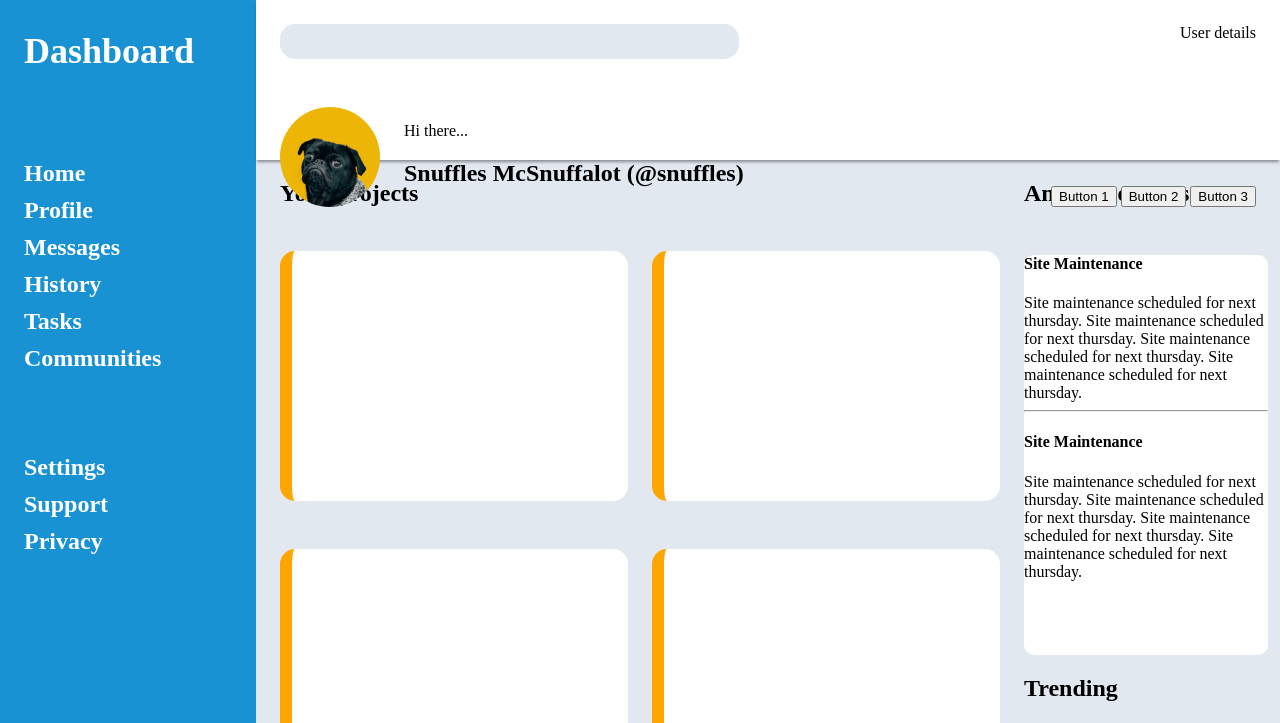
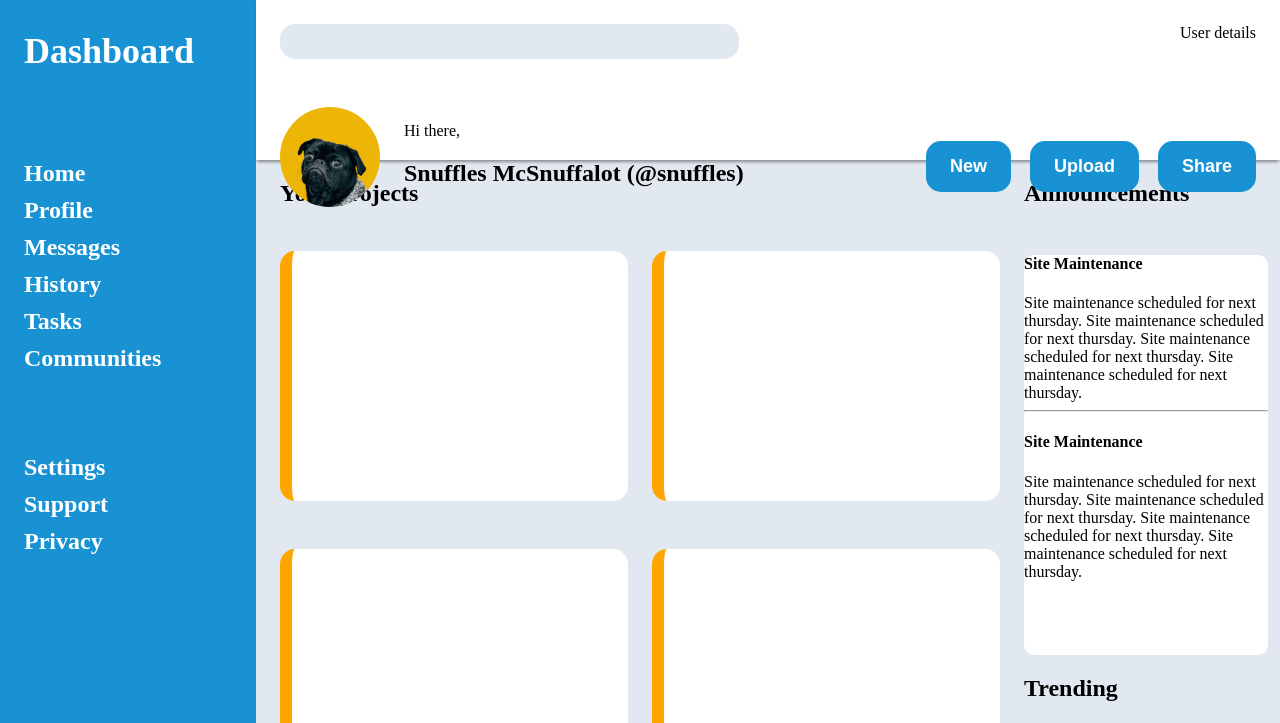
Before and after one commit to AnthonyHeinrichs/odin-grid-dashboard, a plain HTML site: page index.html in a window 1280 px wide. Shown: the top 723 px of the page. Drawn offline with Linux system fonts and the light colour scheme.

Commit message:
Added first design to header buttons

```diff
--- a/index.html
+++ b/index.html
@@ -38,14 +38,14 @@
         <div class="headerLeftContent">
           <img class="headshot" src="./public/dog.jpg" alt="dog">
           <div class="greeting">
-            <p>Hi there...</p>
+            <p>Hi there,</p>
             <h2>Snuffles McSnuffalot (@snuffles)</h2>
           </div>
         </div>
         <div class="headerButtons">
-          <button>Button 1</button>
-          <button>Button 2</button>
-          <button>Button 3</button>
+          <button>New</button>
+          <button>Upload</button>
+          <button>Share</button>
         </div>
       </div>
     </div>
--- a/style.css
+++ b/style.css
@@ -5,6 +5,18 @@ html, body {
 
 p {
   margin: 0px;
+}
+
+button {
+  background-color:#1992D4;
+  border: none;
+  border-radius: 15px;
+  font-weight: 900;
+  font-size: 18px;
+  color: white;
+  padding: 15px 24px 15px 24px;
+  margin-bottom: 15px;
+  margin-left: 15px;
 }
 
 .container {
```
